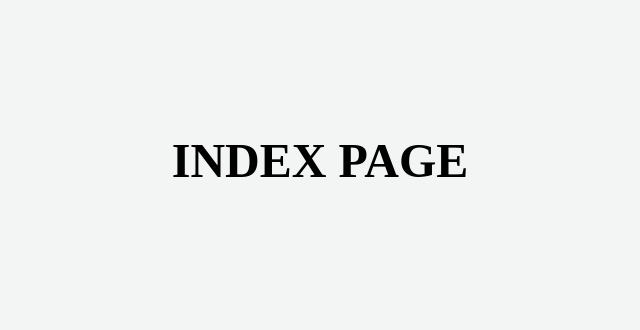
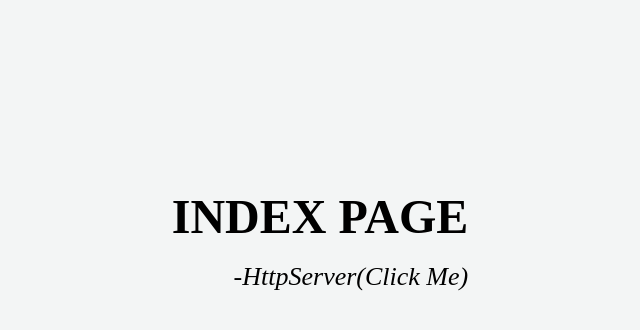
Before and after one commit to yfd-01/-httpServer, a plain HTML site: page static/index.html in a window 1280 px wide. Shown: the whole page, without its empty margins (320-960 px from the left). Drawn offline with Linux system fonts and the light colour scheme.

Commit message:
index html update

```diff
--- a/static/index.html
+++ b/static/index.html
@@ -11,17 +11,39 @@
             background-color: rgb(243, 245, 245);
         }
 
-        div {
+        .container {
             position: absolute;
             left: 50%;
-            top: 20%;
+            top: 30%;
             transform: translate(-50%, -50%);
+        }
+
+        .top {
             font-size: 48px;
             font-weight: bolder;
+        }
+
+        .btm {
+            font-size: 26px;
+            display: flex;
+            justify-content: right;
+        }
+
+        a {
+            text-decoration: none;
+            color: #000;
+        }
+
+        a:hover{
+            text-decoration: underline;
         }
     </style>
 </head>
 <body>
-    <div>INDEX PAGE</div>
+    <div class="container">
+        <div class="top">INDEX PAGE</div>
+        <br/>
+        <div class="btm">-<em><a href="/login.html">HttpServer(Click Me)</a></em></div>
+    </div>
 </body>
 </html>
```
